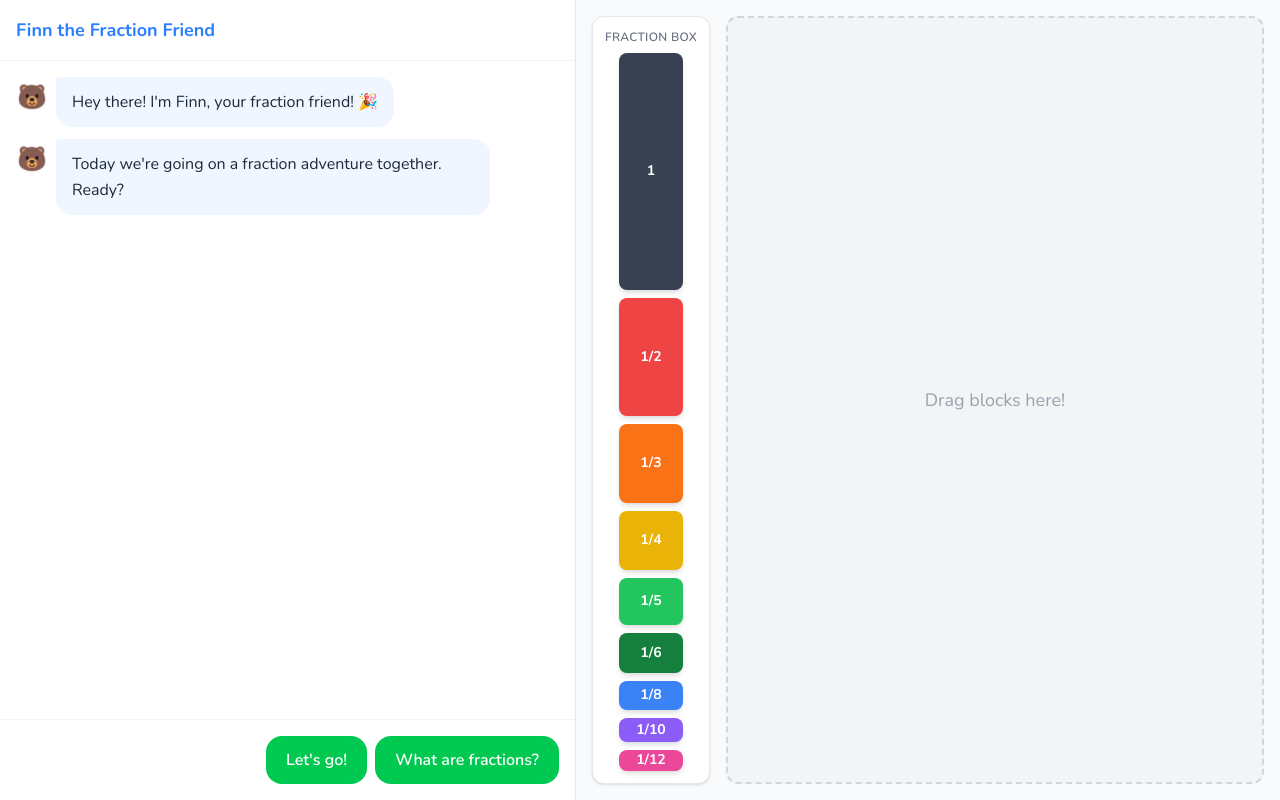
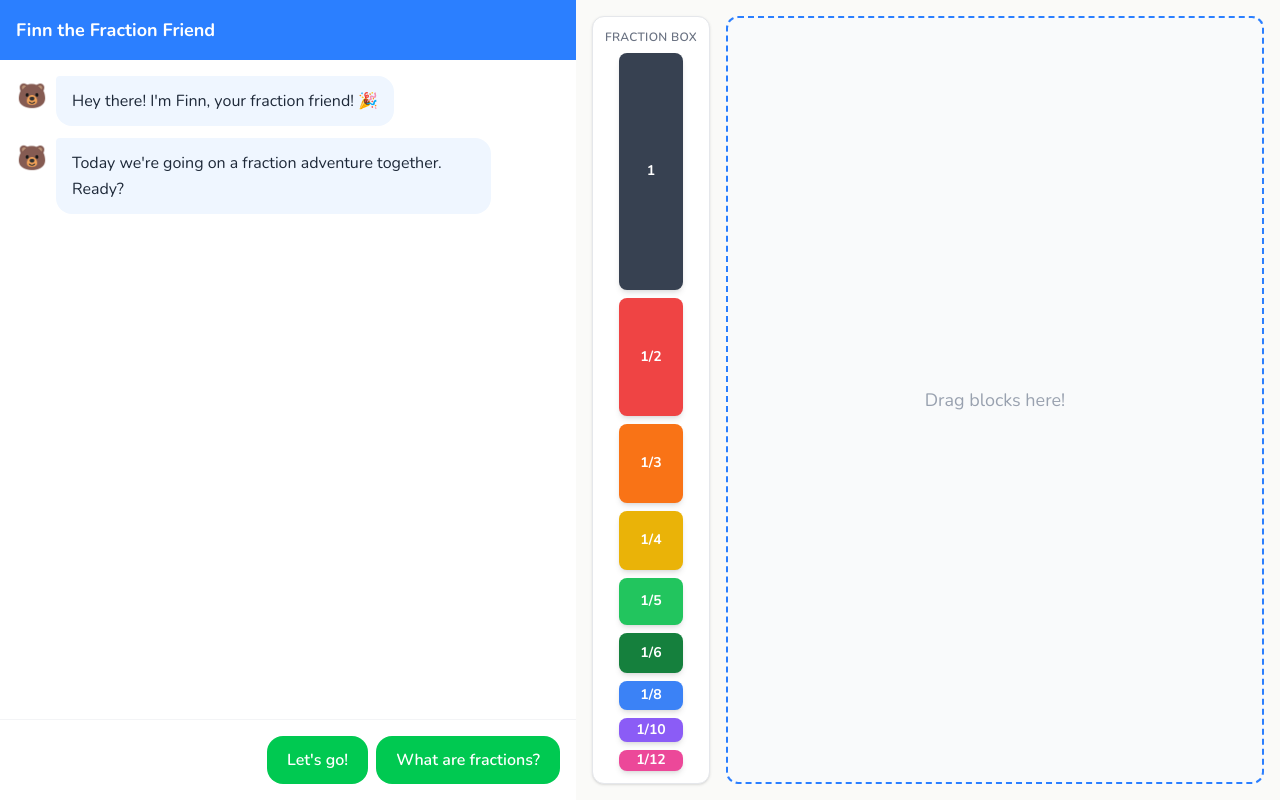
Before and after one commit to helloblair/synthesis-tutor, a React (Vite) app: page / in a window 1280 px wide. Built offline with nearby package versions, Linux system fonts and the light colour scheme.

Commit message:
style: consistent blue borders on fraction box and drop zone

```diff
--- a/src/App.tsx
+++ b/src/App.tsx
@@ -17,14 +17,13 @@ function TutorPanel() {
   const { state, startLesson, selectOption } = useConversation();
   const currentNode = lessonScript[state.currentNodeId];
 
-  useEffect(() => {
-    startLesson();
-  }, []);
+  // eslint-disable-next-line react-hooks/exhaustive-deps
+  useEffect(() => { startLesson(); }, []);
 
   return (
-    <div className="w-[45%] min-w-[400px] h-full bg-white border-r border-gray-200 flex flex-col">
-      <div className="p-4 border-b border-gray-100">
-        <h2 className="text-lg font-bold text-blue-500">Finn the Fraction Friend</h2>
+    <div className="w-[45%] min-w-[400px] h-full bg-white flex flex-col">
+      <div className="p-4 bg-blue-500">
+        <h2 className="text-lg font-bold text-white">Finn the Fraction Friend</h2>
       </div>
       <MessageList messages={state.messageHistory} />
       {state.showingOptions && currentNode?.options && (
@@ -59,7 +58,7 @@ function ManipulativePanel() {
   };
 
   return (
-    <div className="w-[55%] h-full bg-gray-50 p-4 flex flex-row gap-4 overflow-hidden">
+    <div className="w-[55%] h-full p-4 flex flex-row gap-4 overflow-hidden" style={{ backgroundColor: '#FAFAF8' }}>
       <DndContext sensors={sensors} onDragEnd={handleDragEnd}>
         <FractionPalette />
         <Workspace baseWidth={BASE_WIDTH} />
--- a/src/components/Workspace.tsx
+++ b/src/components/Workspace.tsx
@@ -111,7 +111,7 @@ export function Workspace({ baseWidth }: { baseWidth: number }) {
       ref={setNodeRef}
       onClick={() => { setSelectedId(null); setShowSplitMenu(null); }}
       className={`flex-1 rounded-xl border-2 border-dashed relative overflow-hidden min-h-[300px] transition-colors ${
-        isOver ? 'bg-blue-50 border-blue-300' : 'bg-gray-100 border-gray-300'
+        isOver ? 'bg-blue-50 border-blue-400' : 'bg-gray-50 border-blue-500'
       }`}
     >
       {state.workspaceBlocks.length === 0 && (
```
